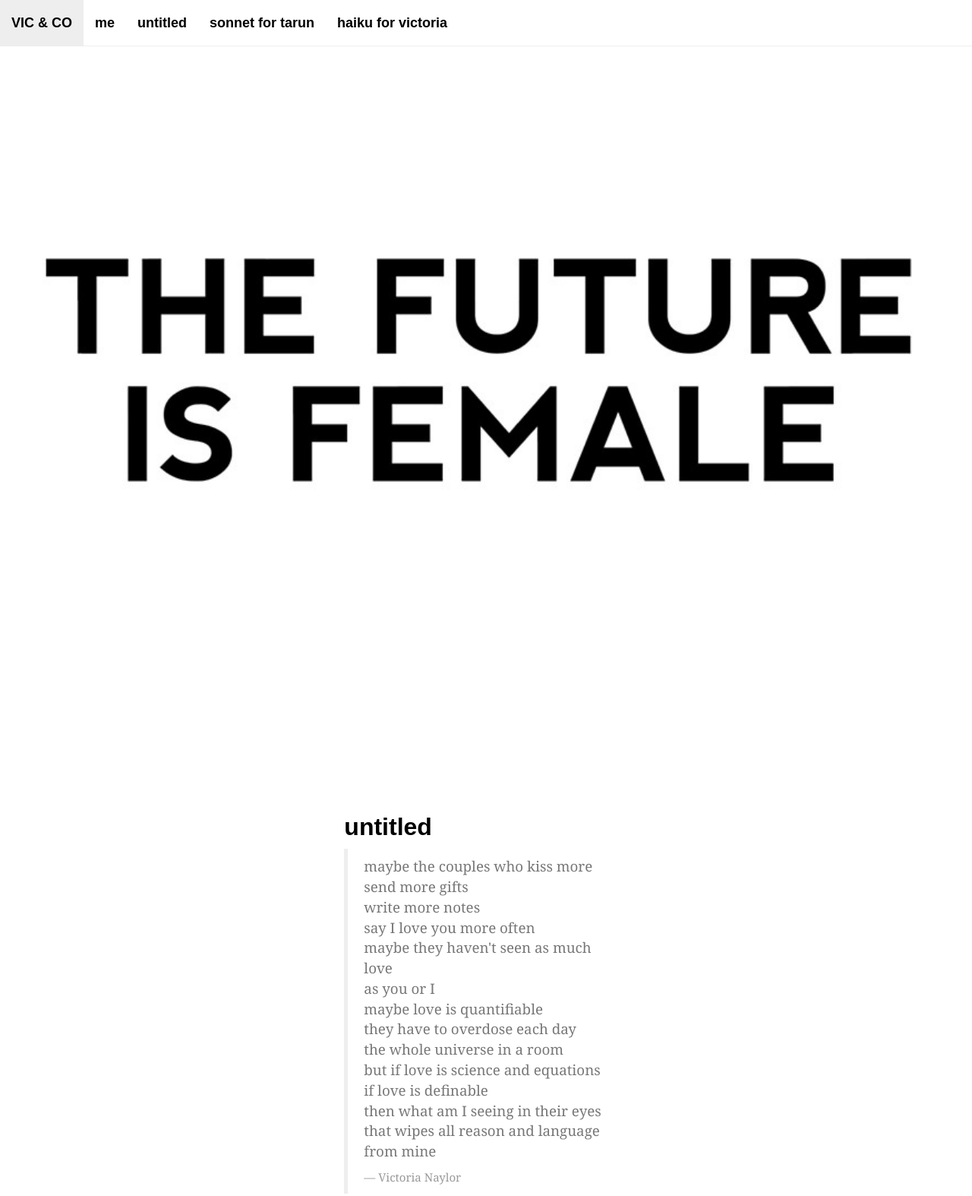
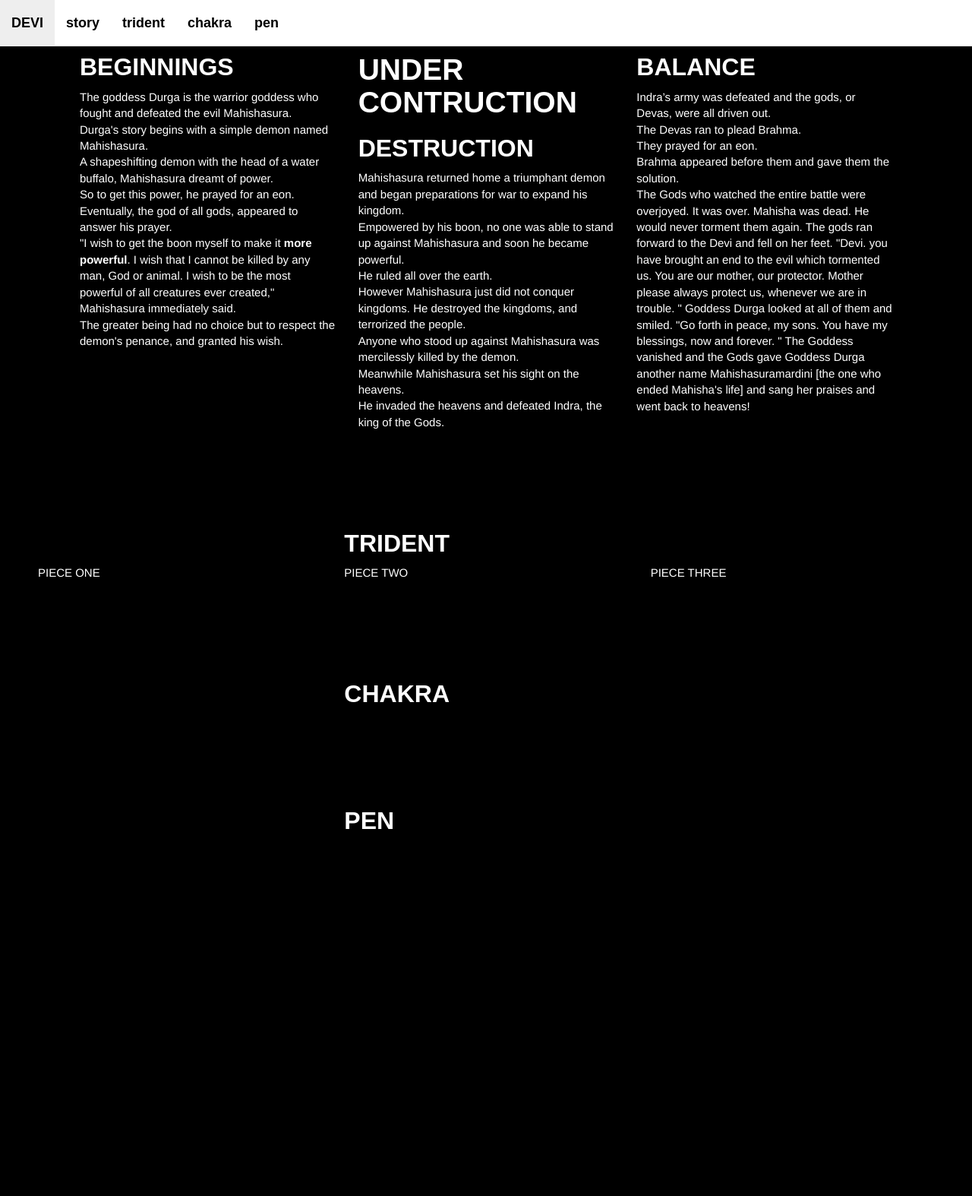
Before and after one commit to tarunraj-work/tarunraj-work.github.io, a plain HTML site: page index.html in a window 1280 px wide. Shown: the top 1574 px of the page at 76% size. Drawn offline with nearby package versions, Linux system fonts and the light colour scheme; a web font is replaced by a local one.

Commit message:
Fixing Face

```diff
--- a/index.html
+++ b/index.html
@@ -7,7 +7,7 @@
     <meta name="viewport" content="width=device-width, initial-scale=1">
     <!-- The above 3 meta tags *must* come first in the head; any other head content must come *after* these tags -->
 
-    <title> Poetry by [NAME] </title>
+    <title> DEVI </title>
 
     <!-- Bootstrap -->
     <link href="styles/bootstrap/css/bootstrap.min.css" rel="stylesheet">
@@ -16,27 +16,41 @@
 
 <style>
     body {
+        color: white;
         position: relative;
+        background-color: black;
     }
-
-    #about {
+    h2,h1 {
+        color: white;
+    }
+    p {
+        font-family: Helvetica;
+    }
+    #logo {
         height: 1000px;
         text-align: center;
-        background-image: url(female.jpg);
-        background-repeat: no-repeat;
-        background-position: center;
-        background-size: contain;
+        text-color:
     }
-
-    #untitled {
+    #story{
+        background-color: black;
+        padding: 50px;
+    }
+    #trident {
+        background-color: black;
         padding: 50px;
     }
 
-    #sonnet {
+    #spear {
+        background-color: black;
         padding: 50px;
     }
 
-    #haiku {
+    #chakra {
+        background-color: black;
+        padding: 50px;
+    }
+    #pen {
+        background-color: black;
         padding: 50px;
     }
 </style>
@@ -51,68 +65,105 @@
                     <span class="icon-bar"></span>
                     <span class="icon-bar"></span>
                 </button>
-                <a class="navbar-brand" href="#top">VIC & CO</a>
+                <a class="navbar-brand" href="#top">DEVI</a>
             </div>
             <div class="collapse navbar-collapse" id="myNavbar">
                 <ul class="nav navbar-nav">
-                    <li><a href="#about">me</a></li>
-                    <li><a href="#untitled">untitled</a></li>
-                    <li><a href="#sonnet">sonnet for tarun</a></li>
-                    <li><a href="#haiku">haiku for victoria</a></li>
+                    <li><a href="#story">story</a></li>
+                    <li><a href="#trident">trident</a></li>
+                    <li><a href="#chakra">chakra</a></li>
+                    <li><a href="#pen">pen</a></li>
                 </ul>
             </div>
         </div>
     </nav>
 
-    <div id="about" class="container">
+    <div id="story" class="container">
+        <div class="row">
+            <div class="col-sm-4">
+            <h2>BEGINNINGS</h2><p>
+The goddess Durga is the warrior goddess who fought and defeated the evil Mahishasura. <br>
+Durga's story begins with a simple demon named Mahishasura.<br>
+A shapeshifting demon with the head of a water buffalo, Mahishasura dreamt of power. <br>
+So to get this power, he prayed for an eon. <br>
+Eventually, the god of all gods, appeared to answer his prayer. <br>
+"I wish to get the boon myself to make it <strong>more powerful</strong>. I wish that I cannot be killed by any man, God or animal. I wish to be the most powerful of all creatures ever created," Mahishasura immediately said. <br>
+The greater being had no choice but to respect the demon's penance, and granted his wish.
+</p>
+</div>
+            <div class="col-sm-4">
+                <h1>UNDER CONTRUCTION</h1>
+                <h2>DESTRUCTION</h2>
+                <p>
+Mahishasura returned home a triumphant demon and began preparations for war to expand his kingdom. <br>
+Empowered by his boon, no one was able to stand up against Mahishasura and soon he became powerful. <br>
+He ruled all over the earth. <br>
+However Mahishasura just did not conquer kingdoms. He destroyed the kingdoms, and terrorized the people. <br>
+Anyone who stood up against Mahishasura was mercilessly killed by the demon. <br>
+Meanwhile Mahishasura set his sight on the heavens. <br>
+He invaded the heavens and defeated Indra, the king of the Gods. <br>
+</p>
+            </div>
+            <div class="col-sm-4">
+<h2>BALANCE</h2><p>
+Indra’s army was defeated and the gods, or Devas, were all driven out. <br>
+The Devas ran to plead Brahma. <br>
+They prayed for an eon. <br>
+Brahma appeared before them and gave them the solution. <br>
+The Gods who watched the entire battle were overjoyed. It was over. Mahisha was dead. He would never torment them again. The gods ran forward to the Devi and fell on her feet. "Devi. you have brought an end to the evil which tormented us. You are our mother, our protector. Mother please always protect us, whenever we are in trouble. "
+Goddess Durga looked at all of them and smiled. "Go forth in peace, my sons. You have my blessings, now and forever. "
+The Goddess vanished and the Gods gave Goddess Durga another name Mahishasuramardini [the one who ended Mahisha's life] and sang her praises and went back to heavens!
+</p>
+</div>
+        </div>
     </div>
 
-    <div id="untitled" class="container-fluid">
+    <div id="trident" class="container-fluid">
+        <div class="row">
+            <div class="col-sm-4">
+<h2><br></h2>
+<p>PIECE ONE</p>
+            </div>
+            <div class="col-sm-4">
+                <h2>TRIDENT</h2>
+                    <p>PIECE TWO</p>
+            </div>
+            <div class="col-sm-4">
+                    <h2> <br></h2>
+                    <p>PIECE THREE</p>
+</div>
+        </div>
+    </div>
+
+    <div id="chakra" class="container-fluid">
         <div class="row">
             <div class="col-sm-4"></div>
             <div class="col-sm-4">
-                <h2> untitled</h2>
-                <blockquote>
-                    <p>
-                        maybe the couples who kiss more <br> send more gifts <br> write more notes <br> say I love you more often <br> maybe they haven't seen as much love <br> as you or I <br> maybe love is quantifiable <br> they have to overdose each
-                        day
-                        <br> the whole universe in a room <br> but if love is science and equations <br> if love is definable <br> then what am I seeing in their eyes <br> that wipes all reason and language from mine</p><small>Victoria Naylor</small>
-                </blockquote>
-            </div>
-            <div class="col-sm-4"></div>
-        </div>
-    </div>
-    <div id="sonnet" class="container-fluid">
-        <div class="row">
-            <div class="col-sm-4"></div>
-            <div class="col-sm-4">
-                <h2>sonnet</h2>
-                <blockquote>
-                    <p>There will come a time for us, my dearest-<br> when the world is through with its turbulence<br> and when the moon whispers her forgiveness<br> and stars are all we need for vigilance.<br> There will be worlds meant for us, my darling-
-                        <br> worlds where distance melts as it does in dreams,<br> where we wake in each other's arms finding<br> ourselves no longer lost in any seas.</p>
-                    <p>But when you hold me close to you, my dear-<br> the whole universe signs an armistice,<br> and the moon leans down through the atmosphere<br> to kiss the mountains full of promises.<br> And when in dreaming's end you do not dissapear,<br>                        we will have found the world that's meant for us.</p>
-                    <small> Victoria Naylor</small>
-                </blockquote>
-            </div>
-            <div class="col-sm-4"></div>
-        </div>
-    </div>
-    <div id="haiku" class="container-fluid">
-        <div class="row">
-            <div class="col-sm-4"></div>
-            <div class="col-sm-4">
-                <h2> haiku</h2>
-                <blockquote>
-                    <p>i miss you vicco <br> you make it easy to smile <br> puppers and kittens</p><small>Tarunraj Amuthan</small>
-                </blockquote>
+                <h2>CHAKRA</h2>
             </div>
             <div class="col-sm-4"></div>
         </div>
     </div>
 
+    <div id="pen" class="container-fluid">
+        <div class="row">
+            <div class="col-sm-4"></div>
+            <div class="col-sm-4">
+                <h2>PEN</h2>
 
+            </div>
+            <div class="col-sm-4"></div>
+        </div>
+    </div>
+    <div id="logo" class="container">
+        <div class="row">
+            <div class="col-sm-4"></div>
+            <div class="col-sm-4"></div>
+            <div class="col-sm-4"></div>
+        </div>
+    </div>
     <footer style="padding-bottom: 50px">
-        <p style="text-align: center">made by tarunraj amuthan for victoria naylor, with love</p>
+        <p style="text-align: center">made by tarunraj amuthan, with love</p>
     </footer>
 
 
```
